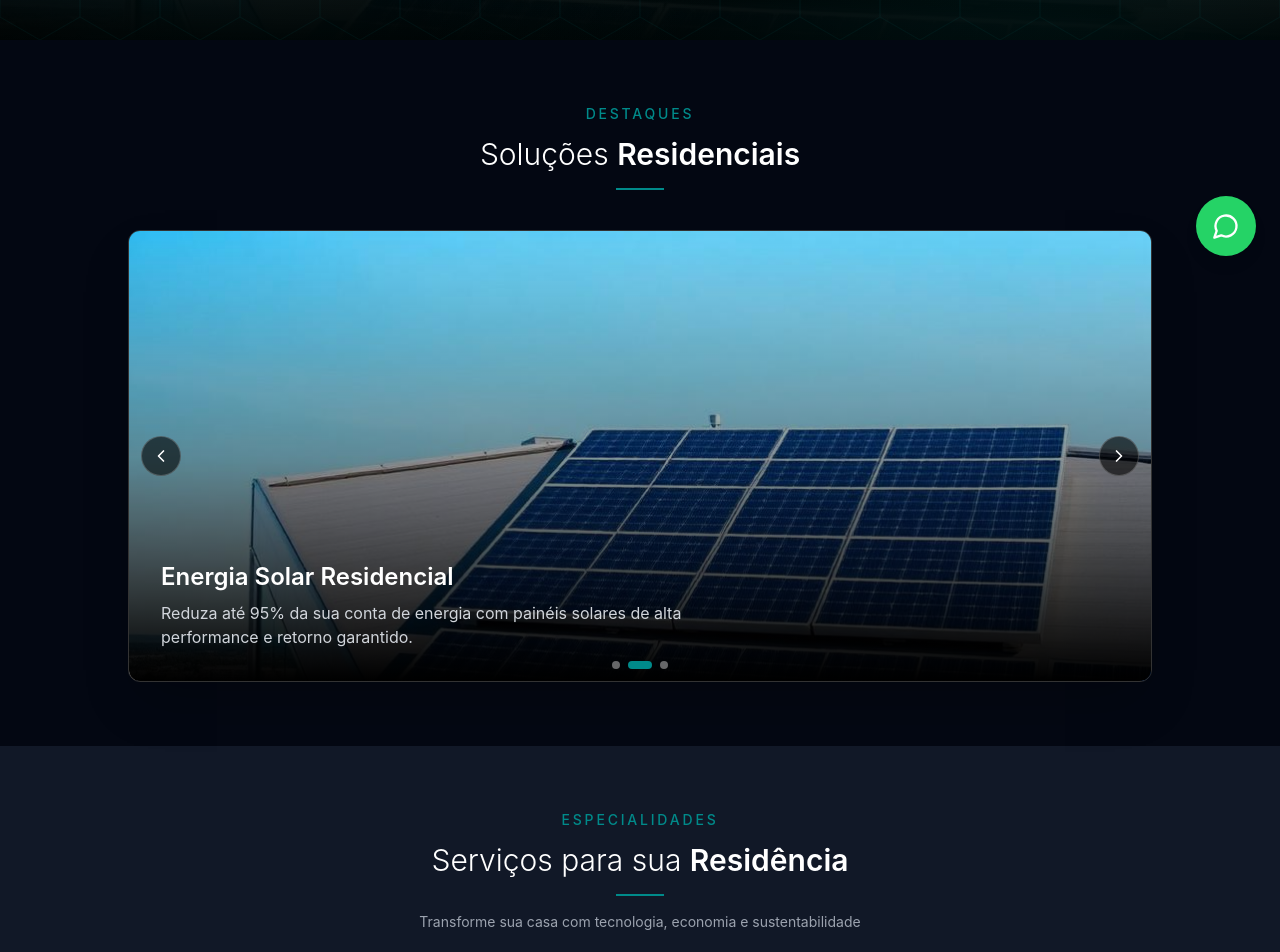
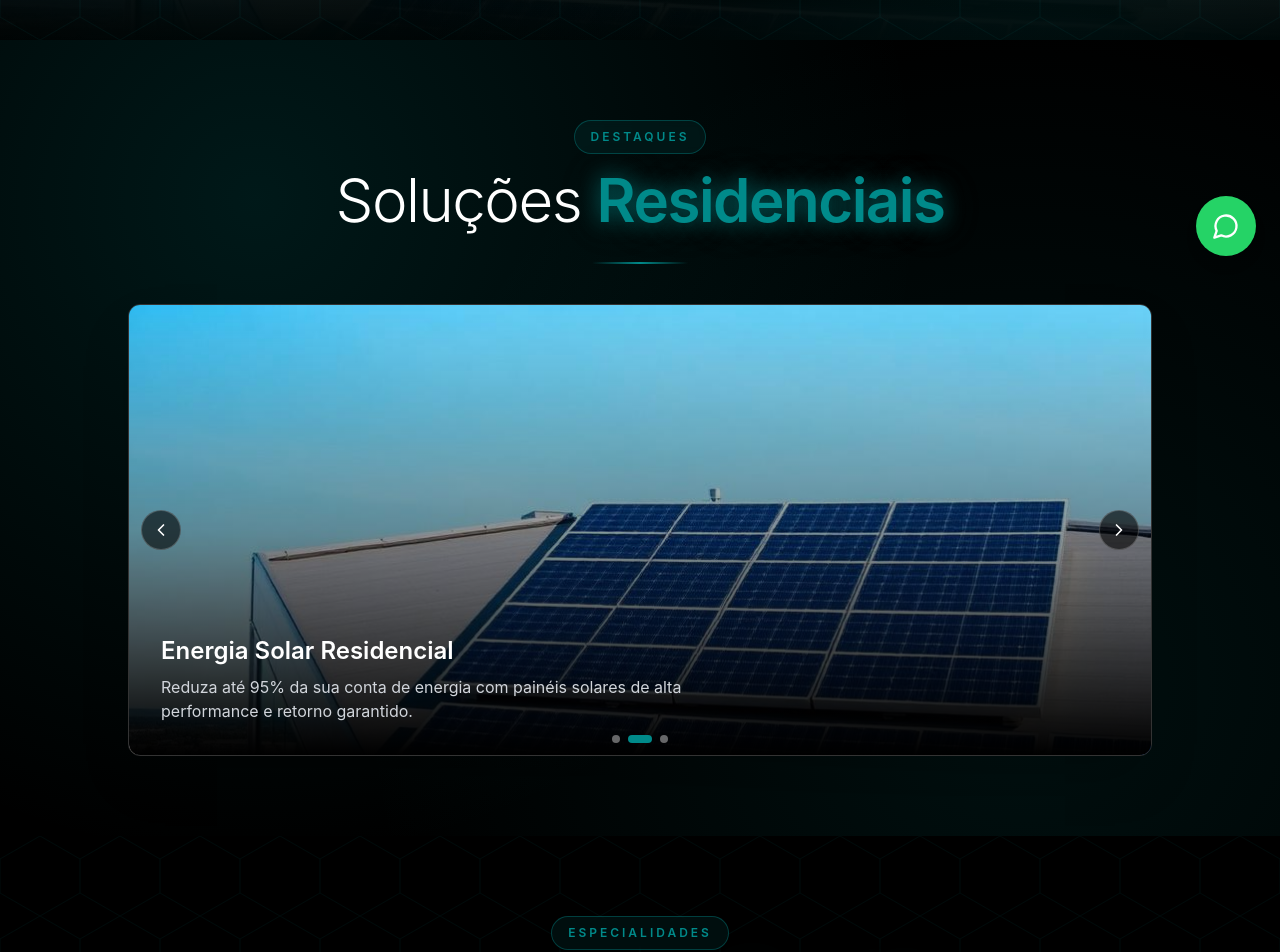
Before and after one commit to Bjjunior/c2b-energia-ouro, a React (Vite) app: page /para-voce in a window 1280 px wide. Shown: the part 520-1472 px from the top of the page. Built offline with nearby package versions, Linux system fonts and the light colour scheme.

Commit message:
Changes
Co-authored-by: Bjjunior <127533727+Bjjunior@users.noreply.github.com>

```diff
--- a/src/pages/ParaCondominio.tsx
+++ b/src/pages/ParaCondominio.tsx
@@ -84,7 +84,7 @@ const services = [
 
 const ParaCondominio = () => {
   return (
-    <div className="min-h-screen bg-white dark:bg-black">
+    <div className="min-h-screen bg-black">
       <Navbar />
       <PageHero
         title="Para seu"
@@ -93,28 +93,30 @@ const ParaCondominio = () => {
         backgroundImage={servicoInstalacoesImg}
       />
 
-      <section className="py-16 bg-gray-100 dark:bg-gray-950">
-        <div className="container mx-auto px-6">
+      <section className="premium-section py-20">
+        <div className="absolute inset-0 premium-glow-radial pointer-events-none" />
+        <div className="relative z-10 container mx-auto px-6">
           <div className="text-center mb-10">
-            <p className="text-teal uppercase tracking-[0.2em] text-sm font-medium mb-3">Destaques</p>
-            <h2 className="text-3xl font-light text-charcoal dark:text-white">
-              Soluções <span className="font-semibold">Condominiais</span>
+            <div className="premium-eyebrow mb-4">Destaques</div>
+            <h2 className="premium-title">
+              Soluções <span className="premium-accent">Condominiais</span>
             </h2>
-            <div className="w-12 h-[2px] bg-teal mx-auto mt-4" />
+            <div className="premium-divider" />
           </div>
           <ServiceCarousel items={carouselItems} />
         </div>
       </section>
 
-      <section id="servicos-page" className="py-16 bg-gray-200 dark:bg-gray-900">
-        <div className="container mx-auto px-6">
+      <section id="servicos-page" className="premium-section py-20">
+        <div className="absolute inset-0 premium-mosaic pointer-events-none" />
+        <div className="relative z-10 container mx-auto px-6">
           <div className="text-center mb-12">
-            <p className="text-teal uppercase tracking-[0.2em] text-sm font-medium mb-3">Especialidades</p>
-            <h2 className="text-3xl font-light text-charcoal dark:text-white">
-              Serviços para <span className="font-semibold">Condomínios</span>
+            <div className="premium-eyebrow mb-4">Especialidades</div>
+            <h2 className="premium-title">
+              Serviços para <span className="premium-accent">Condomínios</span>
             </h2>
-            <div className="w-12 h-[2px] bg-teal mx-auto mt-4 mb-4" />
-            <p className="text-gray-500 dark:text-gray-400 max-w-2xl mx-auto text-sm">
+            <div className="premium-divider" />
+            <p className="text-gray-400 max-w-2xl mx-auto text-sm">
               Infraestrutura elétrica segura e moderna para o seu condomínio
             </p>
           </div>
--- a/src/pages/ParaEmpresa.tsx
+++ b/src/pages/ParaEmpresa.tsx
@@ -108,7 +108,7 @@ const services = [
 
 const ParaEmpresa = () => {
   return (
-    <div className="min-h-screen bg-white dark:bg-black">
+    <div className="min-h-screen bg-black">
       <Navbar />
       <PageHero
         title="Para sua"
@@ -118,29 +118,31 @@ const ParaEmpresa = () => {
       />
 
       {/* Carousel */}
-      <section className="py-16 bg-gray-100 dark:bg-gray-950">
-        <div className="container mx-auto px-6">
+      <section className="premium-section py-20">
+        <div className="absolute inset-0 premium-glow-radial pointer-events-none" />
+        <div className="relative z-10 container mx-auto px-6">
           <div className="text-center mb-10">
-            <p className="text-teal uppercase tracking-[0.2em] text-sm font-medium mb-3">Destaques</p>
-            <h2 className="text-3xl font-light text-charcoal dark:text-white">
-              Soluções <span className="font-semibold">Industriais</span>
+            <div className="premium-eyebrow mb-4">Destaques</div>
+            <h2 className="premium-title">
+              Soluções <span className="premium-accent">Industriais</span>
             </h2>
-            <div className="w-12 h-[2px] bg-teal mx-auto mt-4" />
+            <div className="premium-divider" />
           </div>
           <ServiceCarousel items={carouselItems} />
         </div>
       </section>
 
       {/* Services Grid */}
-      <section id="servicos-page" className="py-16 bg-gray-200 dark:bg-gray-900">
-        <div className="container mx-auto px-6">
+      <section id="servicos-page" className="premium-section py-20">
+        <div className="absolute inset-0 premium-mosaic pointer-events-none" />
+        <div className="relative z-10 container mx-auto px-6">
           <div className="text-center mb-12">
-            <p className="text-teal uppercase tracking-[0.2em] text-sm font-medium mb-3">Especialidades</p>
-            <h2 className="text-3xl font-light text-charcoal dark:text-white">
-              Serviços para <span className="font-semibold">Indústria</span>
+            <div className="premium-eyebrow mb-4">Especialidades</div>
+            <h2 className="premium-title">
+              Serviços para <span className="premium-accent">Indústria</span>
             </h2>
-            <div className="w-12 h-[2px] bg-teal mx-auto mt-4 mb-4" />
-            <p className="text-gray-500 dark:text-gray-400 max-w-2xl mx-auto text-sm">
+            <div className="premium-divider" />
+            <p className="text-gray-400 max-w-2xl mx-auto text-sm">
               Cada solução é dimensionada para as necessidades específicas da sua operação
             </p>
           </div>
--- a/src/pages/ParaVoce.tsx
+++ b/src/pages/ParaVoce.tsx
@@ -79,7 +79,7 @@ const services = [
 
 const ParaVoce = () => {
   return (
-    <div className="min-h-screen bg-white dark:bg-black">
+    <div className="min-h-screen bg-black">
       <Navbar />
       <PageHero
         title="Para"
@@ -88,28 +88,30 @@ const ParaVoce = () => {
         backgroundImage={servicoSolarImg}
       />
 
-      <section className="py-16 bg-gray-100 dark:bg-gray-950">
-        <div className="container mx-auto px-6">
+      <section className="premium-section py-20">
+        <div className="absolute inset-0 premium-glow-radial pointer-events-none" />
+        <div className="relative z-10 container mx-auto px-6">
           <div className="text-center mb-10">
-            <p className="text-teal uppercase tracking-[0.2em] text-sm font-medium mb-3">Destaques</p>
-            <h2 className="text-3xl font-light text-charcoal dark:text-white">
-              Soluções <span className="font-semibold">Residenciais</span>
+            <div className="premium-eyebrow mb-4">Destaques</div>
+            <h2 className="premium-title">
+              Soluções <span className="premium-accent">Residenciais</span>
             </h2>
-            <div className="w-12 h-[2px] bg-teal mx-auto mt-4" />
+            <div className="premium-divider" />
           </div>
           <ServiceCarousel items={carouselItems} />
         </div>
       </section>
 
-      <section id="servicos-page" className="py-16 bg-gray-200 dark:bg-gray-900">
-        <div className="container mx-auto px-6">
+      <section id="servicos-page" className="premium-section py-20">
+        <div className="absolute inset-0 premium-mosaic pointer-events-none" />
+        <div className="relative z-10 container mx-auto px-6">
           <div className="text-center mb-12">
-            <p className="text-teal uppercase tracking-[0.2em] text-sm font-medium mb-3">Especialidades</p>
-            <h2 className="text-3xl font-light text-charcoal dark:text-white">
-              Serviços para sua <span className="font-semibold">Residência</span>
+            <div className="premium-eyebrow mb-4">Especialidades</div>
+            <h2 className="premium-title">
+              Serviços para sua <span className="premium-accent">Residência</span>
             </h2>
-            <div className="w-12 h-[2px] bg-teal mx-auto mt-4 mb-4" />
-            <p className="text-gray-500 dark:text-gray-400 max-w-2xl mx-auto text-sm">
+            <div className="premium-divider" />
+            <p className="text-gray-400 max-w-2xl mx-auto text-sm">
               Transforme sua casa com tecnologia, economia e sustentabilidade
             </p>
           </div>
```
